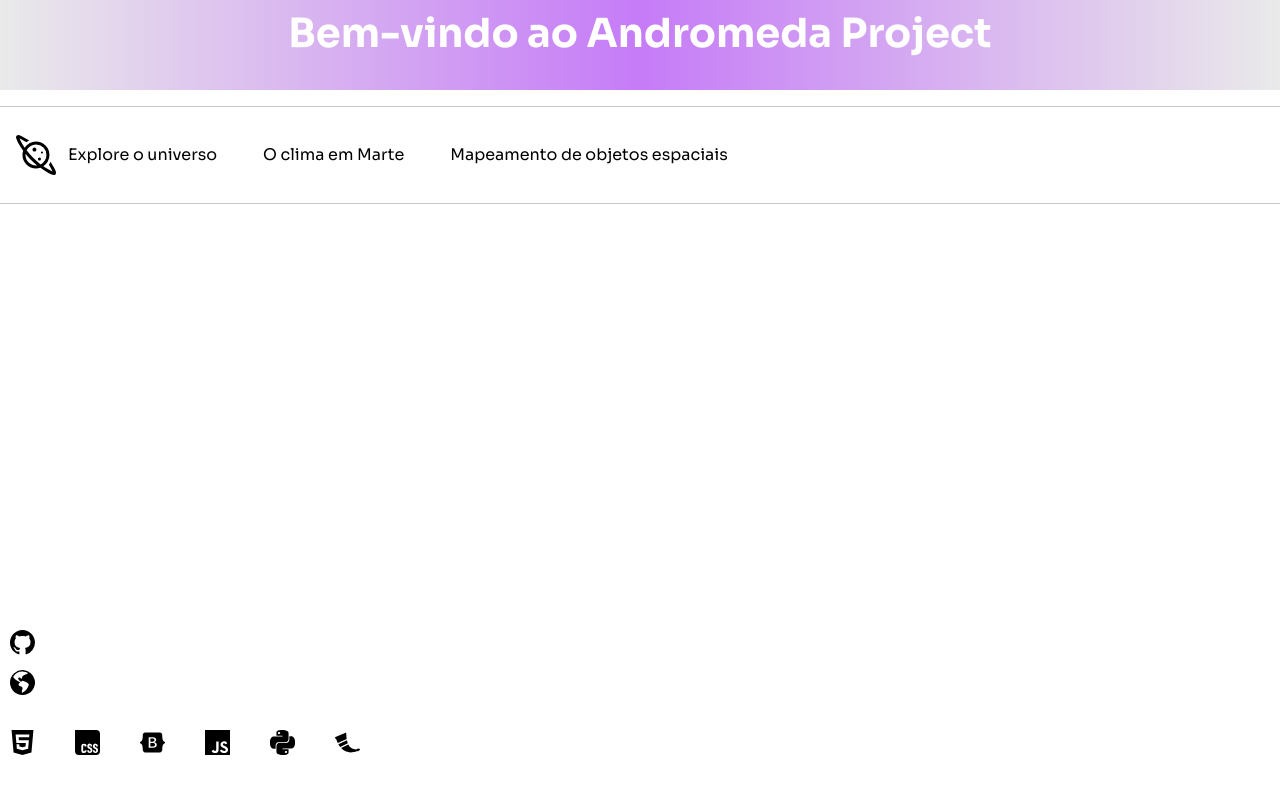
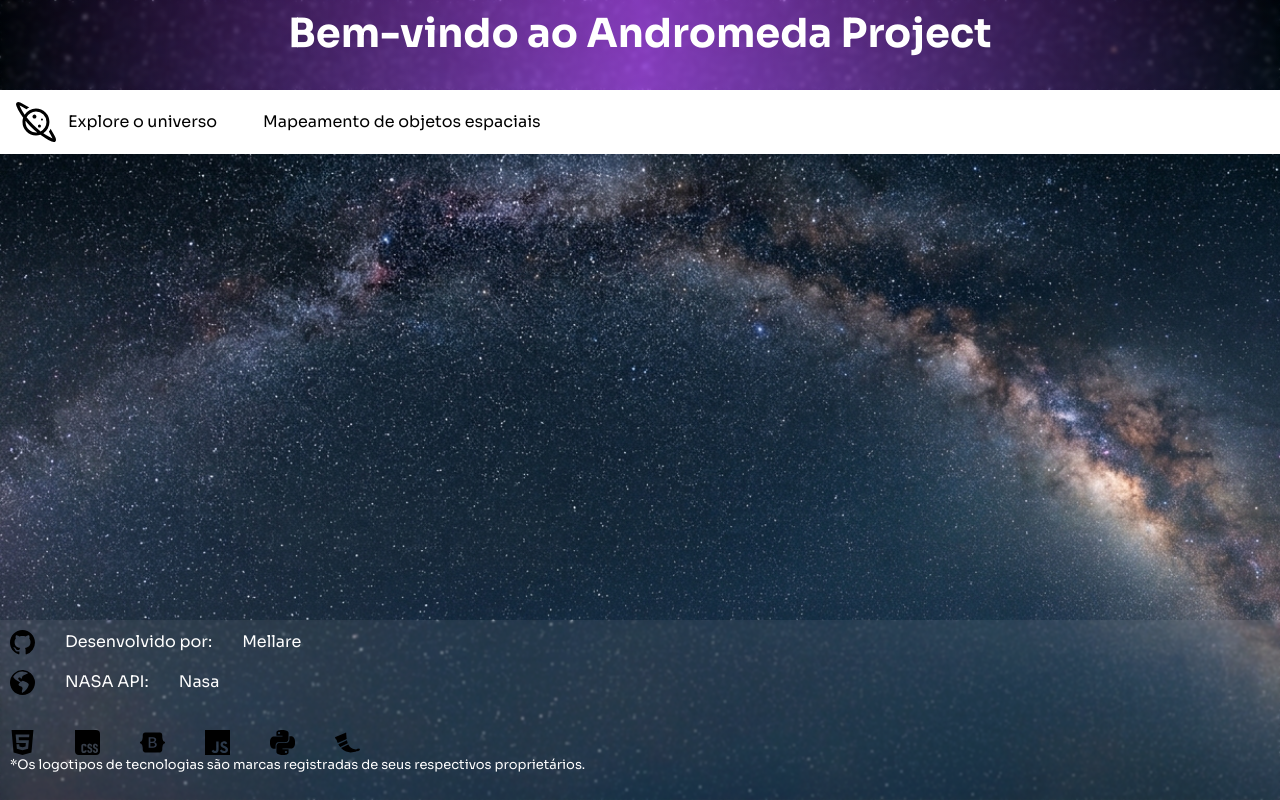
Before and after one commit to Mellare/andromeda-project, a Flask app: page /index in a window 1280 px wide. Run offline with Flask 3, Linux system fonts and the light colour scheme; some libraries are stand-ins or nearby versions.

Commit message:
Estruturação do HTML

```diff
--- a/templates/index.html
+++ b/templates/index.html
@@ -9,17 +9,22 @@
     <link rel="stylesheet" href="{{url_for('static', filename='css/bootstrap.min.css')}}">
     <link rel="stylesheet" href="{{url_for('static', filename='css/index.css')}}">
     <title>Andromeda Project</title>
+
+    <style>
+        body{
+            background-image: url("{{url_for('static', filename='images/cosmic-bg.png')}}");
+        }
+    </style>
+
 </head>
+
 <body>
 
 <main>
     <div class="container-title">
         <h1>Bem-vindo ao Andromeda Project</h1>
     </div>
-
-    <hr>
-
-    <nav class="navbar navbar-expand-lg bg-border">
+    <nav class="navbar navbar-expand-lg bg-body">
         <div class="container-fluid">
             <img src="{{url_for('static', filename='images/planet-navbar.svg')}}">
             <button class="navbar-toggler" type="button" data-bs-toggle="collapse" data-bs-target="#navbarNavAltMarkup" aria-controls="navbarNavAltMarkup" aria-expanded="false" aria-label="Toggle navigation">
@@ -27,22 +32,16 @@
             </button>
             <div class="collapse navbar-collapse" id="navbarNavAltMarkup">
             <div class="navbar-nav">
-
-               <div class="nav-links">
-                <a class="nav-link active" href="{{url_for('apod')}}">Explore o universo</a>
-               </div>
-               <div class="nav-links">
-                <a class="nav-link active" href="#">O clima em Marte</a>
-               </div>
-               <div class="nav-links">
-                <a class="nav-link active" href="#">Mapeamento de objetos espaciais</a>
-               </div>
-
+            <div class="nav-links">
+            <a class="nav-link active" href="{{url_for('apod')}}">Explore o universo</a>
+            </div>
+            <div class="nav-links">
+            <a class="nav-link active" href="{{url_for('asteroids')}}">Mapeamento de objetos espaciais</a>
+            </div>
             </div>
             </div>
         </div>
     </nav>
-    <hr>
 </main>
 
     <footer>
@@ -69,4 +68,5 @@
 
 <script src="{{url_for('static', filename='js/bootstrap.bundle.min.js')}}"></script>
 </body>
+
 </html>
```
Also changed, not shown: templates/apod.html (+13 -3 lines), templates/asteroids.html (+15 -5 lines).
